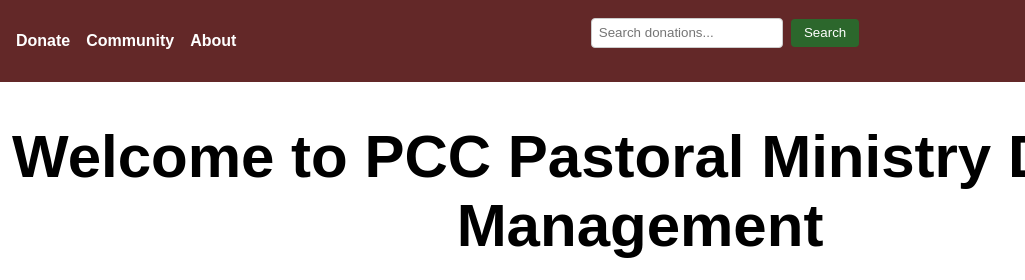
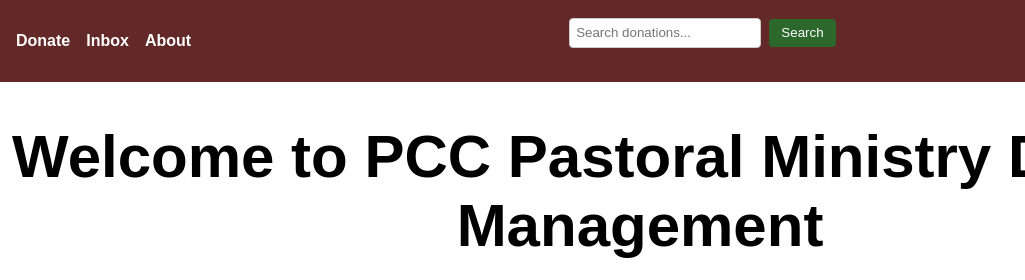
Before and after one commit to BryanRazon/BSIT2A-Donation-Management-System, a plain HTML site: page home.html in a window 1280 px wide. Shown: the top 280 px of the page, 0-1025 px from the left. Drawn offline with Linux system fonts and the light colour scheme.

Commit message:
Update navigation links in home.html

```diff
--- a/home.html
+++ b/home.html
@@ -133,7 +133,7 @@ button:hover {
     <nav>
       <ul>
         <li><a href="home.html">Donate</a></li>
-        <li><a href="#">Community</a></li>
+        <li><a href="inbox.html">Inbox</a></li>
         <li><a href="#">About</a></li>
       </ul>
 
@@ -195,9 +195,6 @@ function searchDonations(event) {
       : "none";
   });
 }
-
-
-
   </script>
 </body>
 </html>
```
